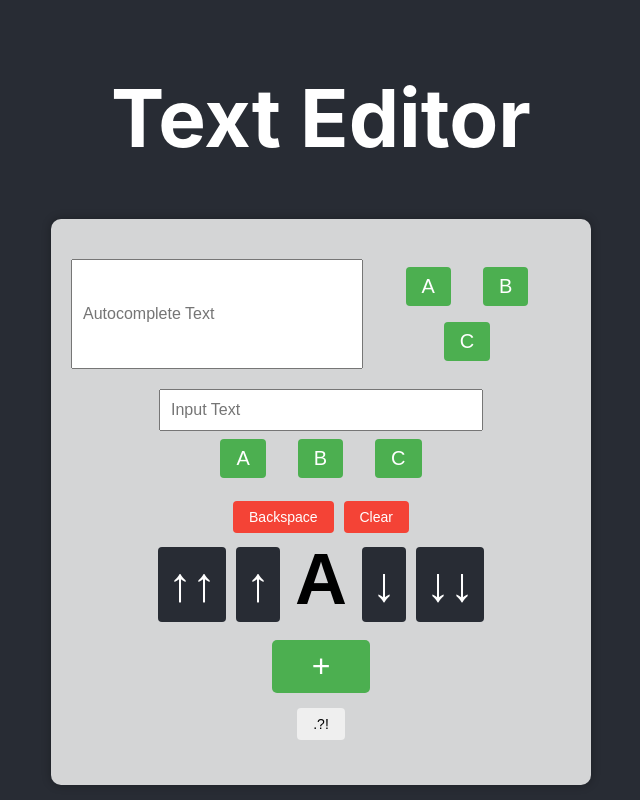
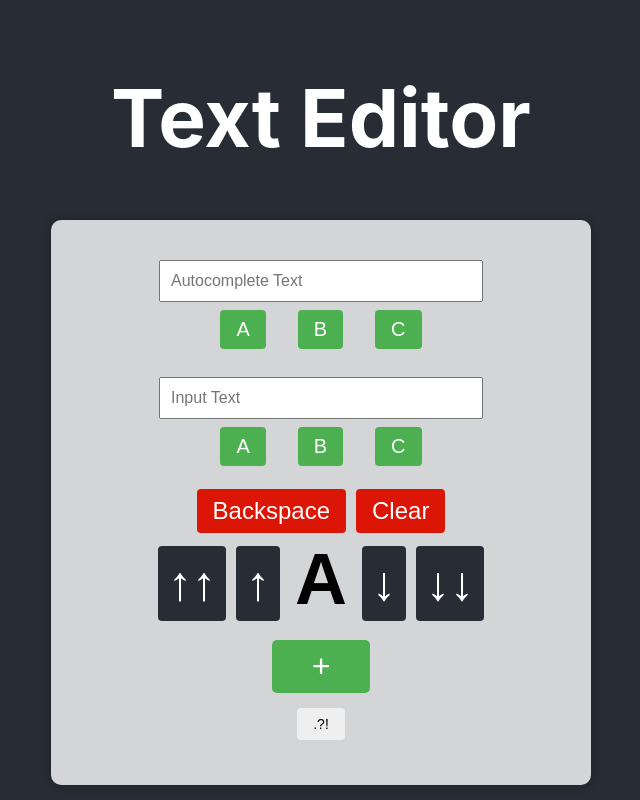
Before and after one commit to Kfmoi/GDSC-Frontend, a React (Create React App) app: page / in a window 1280 px wide. Shown: the whole page, without its empty margins (319-959 px from the left). Built offline with nearby package versions, Linux system fonts and the light colour scheme; the HTML template or start-up script is replaced by a standard one.

Commit message:
Changed the shade of red for the delete buttons

```diff
--- a/src/components/textInputDisplay/TextInputDisplay.css
+++ b/src/components/textInputDisplay/TextInputDisplay.css
@@ -11,7 +11,7 @@
   font-size: 16px;
 }
 
-.column-display{
+.row-display{
     display: flex;
     flex-direction: row;
 }
@@ -37,8 +37,10 @@ button:hover {
 }
 
 button.delete {
-  background-color: #f44336;
+  background-color: #db1607;
   color: white;
+  font-size: 1.5rem;
+
 }
 
 button.delete:hover {
```
